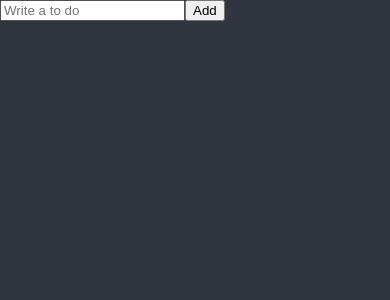
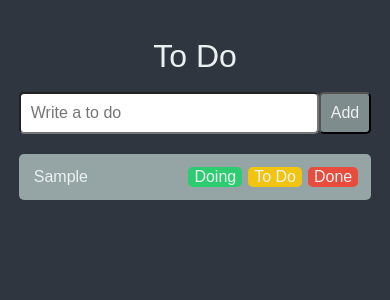
Before and after one commit to byun970/react-todo-app, a React (Create React App) app: page / in a window 390 px wide. Both pictures are taken after typing "Sample" into the empty fields and a click on the button "Add". Shown: the top 300 px of the page. Built offline with nearby package versions, Linux system fonts and the light colour scheme.

Commit message:
Todo design - (반응형) / recoil 적용

```diff
--- a/src/App.tsx
+++ b/src/App.tsx
@@ -1,7 +1,6 @@
 import React from "react";
-import { createGlobalStyle } from "styled-components";
-import { useRecoilValue } from "recoil";
-import ToDoList from "./ToDoList";
+import styled, { createGlobalStyle } from "styled-components";
+import ToDoList from "./components/ToDoList";
 
 const GlobalStyle = createGlobalStyle`
   /* http://meyerweb.com/eric/tools/css/reset/
@@ -66,12 +65,19 @@ a {
 }
 `;
 
+const Container = styled.div`
+  display: flex;
+  justify-content: center;
+  margin: 20px 0px;
+  height:100vh;
+`;
+
 const App = () => {
   return (
-    <>
+    <Container>
       <GlobalStyle />
       <ToDoList />
-    </>
+    </Container>
   );
 };
 
--- a/src/ToDoList.tsx
+++ /dev/null
@@ -1,30 +0,0 @@
-import React from "react";
-import { useForm } from "react-hook-form";
-
-interface IForm {
-  toDo: string;
-}
-
-const ToDoList = () => {
-  const { register, handleSubmit, setValue } = useForm<IForm>();
-  const handleValid = (data: IForm) => {
-    console.log("add to do", data.toDo);
-    setValue("toDo", "");
-  };
-  return (
-    <div>
-      <form onSubmit={handleSubmit(handleValid)}>
-        <input
-          {...register("toDo", {
-            required: "Please Write a To Do",
-          })}
-          type="text"
-          placeholder="Write a to do"
-        />
-        <button>Add</button>
-      </form>
-    </div>
-  );
-};
-
-export default ToDoList;
--- /dev/null
+++ b/src/components/CreateToDo.tsx
@@ -0,0 +1,69 @@
+import React from "react";
+import { useForm } from "react-hook-form";
+import { useSetRecoilState } from "recoil";
+import { toDoState } from "./atoms";
+import styled from "styled-components";
+
+interface IForm {
+  toDo: string;
+}
+
+const ToDoForm = styled.form`
+  margin: 20px 0px;
+  input {
+    padding: 10px;
+    border-radius: 5px;
+  }
+  button {
+    padding: 10px;
+    color: #ecf0f1;
+    background-color: #7f8c8d;
+    border-radius: 5px;
+    cursor: pointer;
+  }
+  @media (max-width: 768px) {
+    input {
+      font-size: 1rem;
+      width: 300px;
+    }
+    button {
+      font-size: 1rem;
+    }
+  }
+
+  @media (min-width: 768px) {
+    input {
+      font-size: 1.5rem;
+      width: 700px;
+    }
+    button {
+      font-size: 1.5rem;
+    }
+  }
+`;
+
+const CreateToDo = () => {
+  const setToDos = useSetRecoilState(toDoState);
+  const { register, handleSubmit, setValue } = useForm<IForm>();
+  const handleValid = ({ toDo }: IForm) => {
+    setToDos((oldToDos) => [
+      { text: toDo, id: Date.now(), category: "TO_DO" },
+      ...oldToDos,
+    ]);
+    setValue("toDo", "");
+  };
+  return (
+    <ToDoForm onSubmit={handleSubmit(handleValid)}>
+      <input
+        {...register("toDo", {
+          required: "Please Write a To Do",
+        })}
+        type="text"
+        placeholder="Write a to do"
+      />
+      <button>Add</button>
+    </ToDoForm>
+  );
+};
+
+export default CreateToDo;
--- /dev/null
+++ b/src/components/ToDo.tsx
@@ -0,0 +1,58 @@
+import React from "react";
+import { IToDo } from "./atoms";
+import { styled } from "styled-components";
+
+const Li = styled.li`
+  margin: 5px 0px;
+  display: flex;
+  background-color: #95a5a6;
+  padding: 15px;
+  border-radius: 5px;
+  align-items: center;
+  position: relative;
+  @media (max-width:768px) {
+    span {
+      font-size: 1rem;
+    }
+    button {
+      font-size: 1rem;
+    }
+  }
+  @media (min-width:768px) {
+    span {
+      font-size: 1.5rem;
+    }
+    button {
+      font-size: 1.5rem;
+    }
+  }
+`;
+
+const Buttons = styled.div`
+  position: absolute;
+  right: 10px;
+`;
+
+const Button = styled.button`
+  background-color: ${(props) => props.color};
+  color: ${(props) => props.theme.textColor};
+  border: none;
+  margin: 0px 3px;
+  border-radius: 5px;
+  cursor: pointer;
+`;
+
+const ToDo = ({ text }: IToDo) => {
+  return (
+    <Li>
+      <span>{text}</span>
+      <Buttons>
+        <Button color="#2ecc71">Doing</Button>
+        <Button color="#f1c40f">To Do</Button>
+        <Button color="#e74c3c">Done</Button>
+      </Buttons>
+    </Li>
+  );
+};
+
+export default ToDo;
--- /dev/null
+++ b/src/components/ToDoList.tsx
@@ -0,0 +1,42 @@
+import React from "react";
+import { useRecoilValue } from "recoil";
+import CreateToDo from "./CreateToDo";
+import { toDoState } from "./atoms";
+import ToDo from "./ToDo";
+import styled from "styled-components";
+
+const ToDoList = () => {
+  const toDos = useRecoilValue(toDoState);
+
+  const ToDoWrapper = styled.div`
+    h1 {
+      text-align: center;
+      margin: 20px 0px;
+    }
+    @media (max-width: 768px) {
+      h1 {
+        font-size: 2rem;
+      }
+    }
+    @media (min-width: 768px) {
+      h1 {
+        font-size: 3rem;
+      }
+    }
+  `;
+
+
+  return (
+    <ToDoWrapper>
+      <h1>To Do</h1>
+      <CreateToDo />
+      <ul>
+        {toDos.map((toDo) => (
+          <ToDo key={toDo.id} {...toDo} />
+        ))}
+      </ul>
+    </ToDoWrapper>
+  );
+};
+
+export default ToDoList;
--- /dev/null
+++ b/src/components/atoms.tsx
@@ -0,0 +1,12 @@
+import { atom } from "recoil";
+
+export interface IToDo {
+  text: string;
+  id: number;
+  category: "TO_DO" | "DOING" | "DONE";
+}
+
+export const toDoState = atom<IToDo[]>({
+  key: "toDo",
+  default: [],
+});
```
